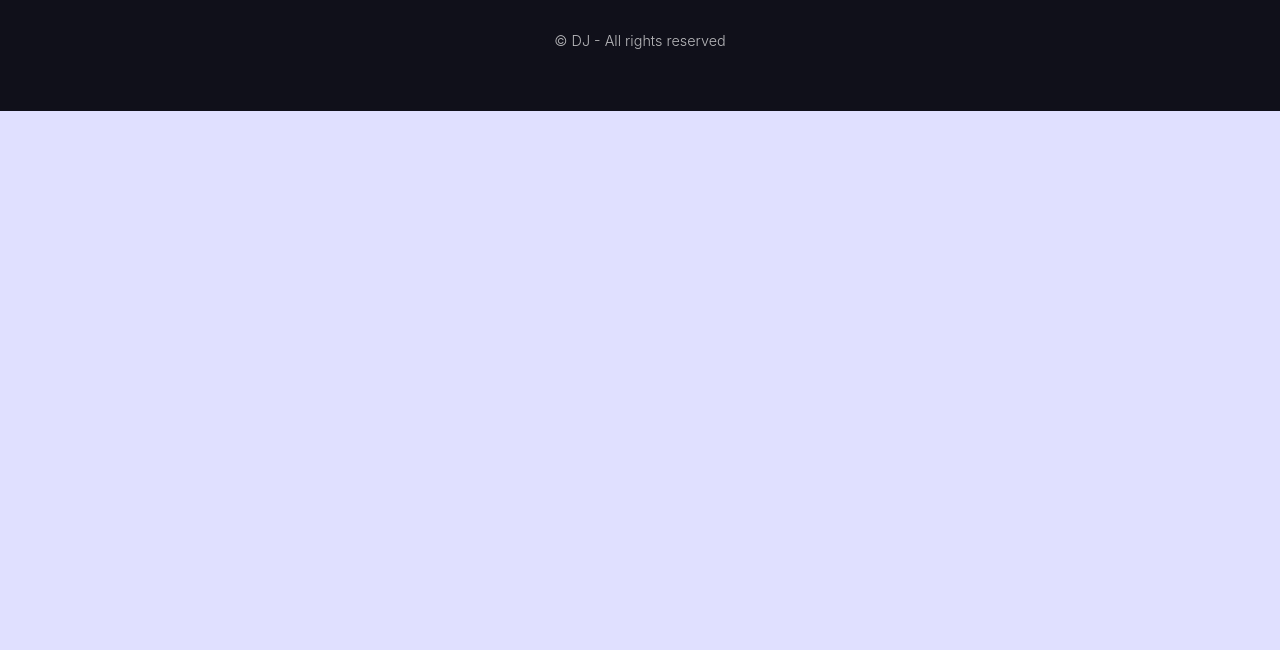
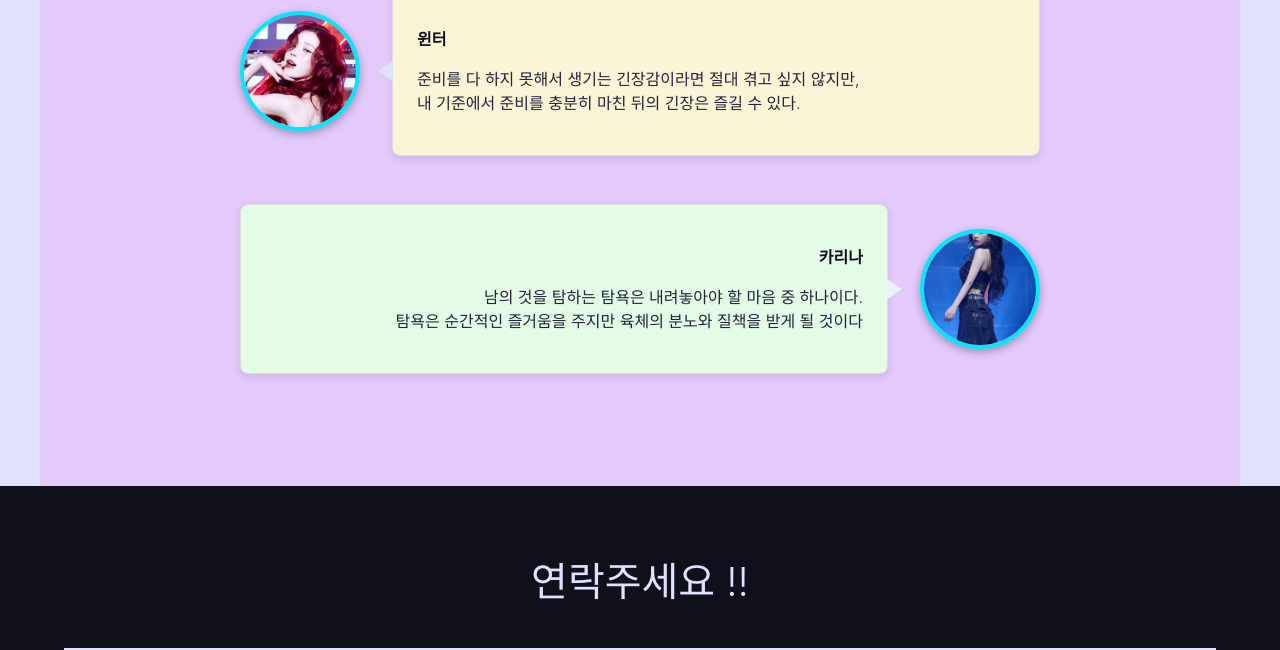
Before and after one commit to dejung71020/MySite, a plain HTML site: page index.html in a window 1280 px wide. Shown: the part 4809-5459 px from the top of the page. Before the commit the page ends 4920 px from the top, so only its background shows below. Drawn offline with Linux system fonts and the light colour scheme; a web font is replaced by a local one.

Commit message:
Add files via upload

```diff
--- a/css/style.css
+++ b/css/style.css
@@ -572,7 +572,7 @@
 
       /* sayings (license) */
       #sayings {
-        background-color: #f7f7ff;
+        background-color: hsl(308deg 100% 50% / 10%);
       }
 
       .sayings {
@@ -608,7 +608,7 @@
         padding: 1.5rem;
         border-radius: 8px;
         box-shadow: rgba(0, 0, 0, 0.1) 0px 3px 8px;
-        background-color: var(--color-white);
+        background-color: #f9f5d6;
         flex-grow: 1;
         line-height: 1.5;
         border: 1px solid #ddd;
@@ -637,7 +637,7 @@
       }
 
       .saying:nth-child(even) .saying__bubble {
-        background-color: #eaf1ff;
+        background-color: #e4fbe5;
       }
       .saying:nth-child(even) .saying__bubble:before {
         border-color: transparent transparent transparent #eaf1ff;
--- a/index.html
+++ b/index.html
@@ -430,6 +430,36 @@
         </div>
       </section>
 
+      <section class="section max-container" id="sayings">
+        <h2 class="title">띵언록</h2>
+        <p class="description">명언</p>
+        <ul class="sayings">
+          <li class="saying">
+            <img class="saying__img" src="./img/윈터.jpeg" alt="윈터 띵언" />
+            <div class="saying__bubble">
+              <p><a href="#" class="saying__bubble__name">윈터</a></p>
+              <p>
+                준비를 다 하지 못해서 생기는 긴장감이라면 절대 겪고 싶지
+                않지만,<br />
+                내 기준에서 준비를 충분히 마친 뒤의 긴장은 즐길 수 있다.
+              </p>
+            </div>
+          </li>
+
+          <li class="saying">
+            <img class="saying__img" src="./img/카리나.jpg" alt="카리나 띵언" />
+            <div class="saying__bubble">
+              <p><a href="#" class="saying__bubble__name">카리나</a></p>
+              <p>
+                남의 것을 탐하는 탐욕은 내려놓아야 할 마음 중 하나이다.
+                <br />탐욕은 순간적인 즐거움을 주지만 육체의 분노와 질책을 받게
+                될 것이다
+              </p>
+            </div>
+          </li>
+        </ul>
+      </section>
+
       <!-- aside -->
       <aside>
         <a class="arrow-up" href="#home" title="위로"
```
